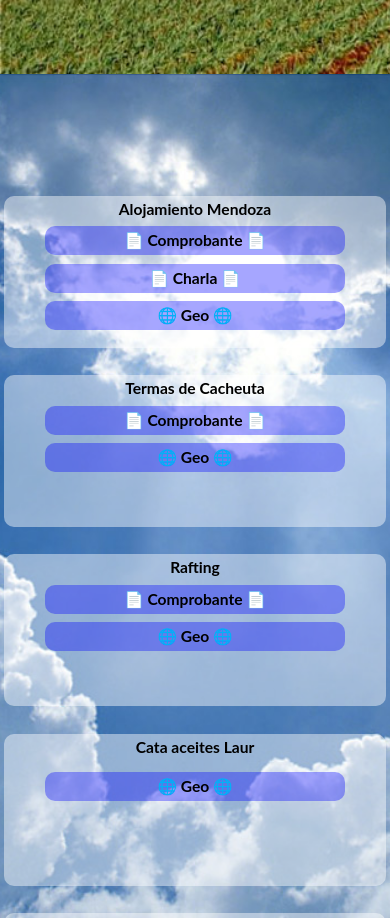
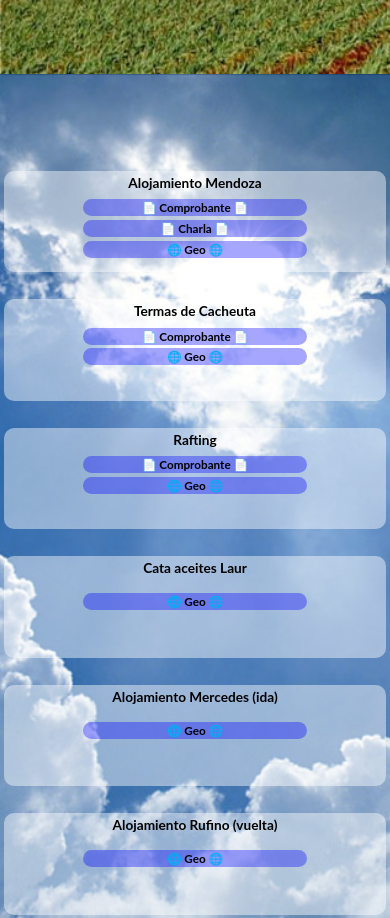
Before and after one commit to MauricioBuda/Mendoza, a website built with Vite: page index.html in a window 390 px wide. Shown: the part 1614-2532 px from the top of the page. Built offline with nearby package versions, Linux system fonts and the light colour scheme.

Commit message:
Css mobile calendario en proceso

```diff
--- a/src/css/comprobantes.css
+++ b/src/css/comprobantes.css
@@ -61,18 +61,26 @@
 .div-comprobantes {
     grid-template-columns: repeat(1, 1fr);
     grid-template-rows: repeat(1, auto);
-    padding-top: 14vh;
+    padding-top: 11vh;
     gap: 5vw;
 }
 
 .card {
-    height: 18vh;
+    height: 12vh;
     justify-content: center;
 }
 
 .card h2, .card a {
-    font-size: 4vw;
+    font-size: 3.5vw;
     margin-bottom: 1vh;
+}
+
+.detalle-card div ,
+.detalle-card a {
+    margin: 0 auto 1vw auto;
+    width: 60%;
+    padding: 1px;
+    font-size: 3vw;
 }
 
 
```
